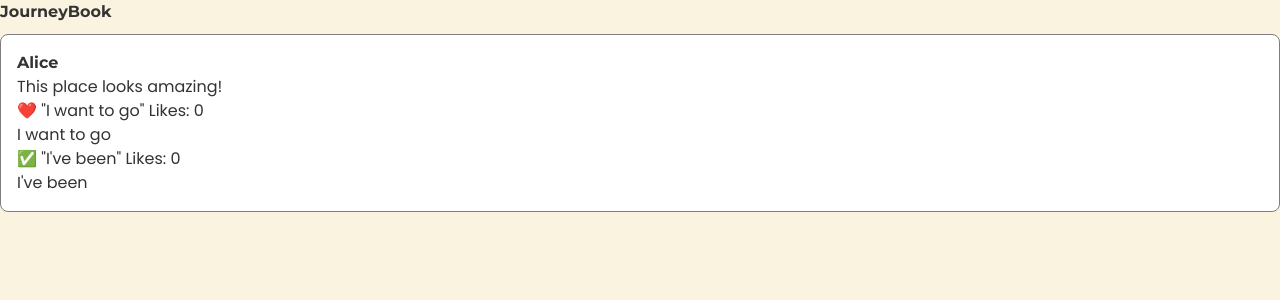
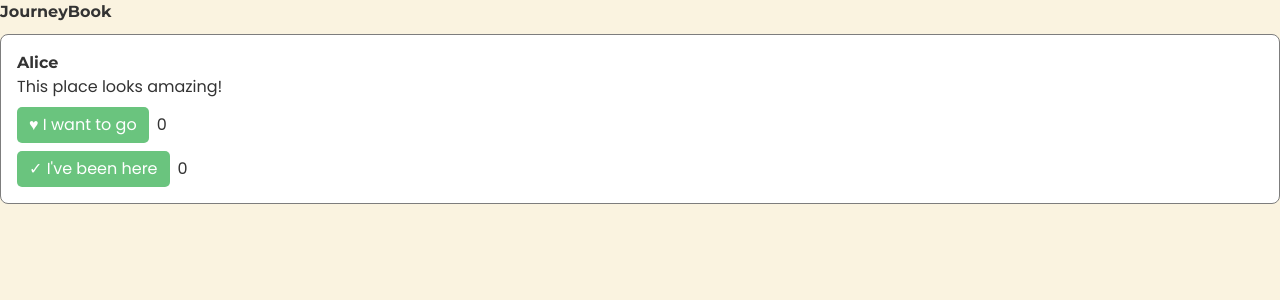
Before and after one commit to emilystewart26/journeybook, a Next.js app: page / in a window 1280 px wide. Shown: the top 300 px of the page. Built offline with nearby package versions, Linux system fonts and the light colour scheme.

Commit message:
Move like buttons to components

```diff
--- a/package.json
+++ b/package.json
@@ -9,9 +9,9 @@
     "lint": "next lint"
   },
   "dependencies": {
+    "next": "^15.3.2",
     "react": "^19.0.0",
-    "react-dom": "^19.0.0",
-    "next": "15.3.2"
+    "react-dom": "^19.0.0"
   },
   "devDependencies": {
     "@tailwindcss/postcss": "^4",
--- /dev/null
+++ b/src/components/BeenButton.js
@@ -0,0 +1,38 @@
+"use client";
+
+import React, { useState, useEffect } from 'react';
+
+export default function BeenButton({ post }) {
+  // Initialize the state
+  const [likesBeen, setLikesBeen] = useState(post.likesBeen || 0);
+
+  // This useEffect will run only on the client side to fetch stored likes from localStorage
+  useEffect(() => {
+    // Fetch the stored likes from localStorage
+    const storedLikesBeen = localStorage.getItem(post.likesBeen);
+
+    // If stored likes exist, update the state
+    if (storedLikesBeen) {
+      setLikesBeen(JSON.parse(storedLikesBeen));
+    }
+  }, [post.id]);
+
+  // Handle the reaction for "I've already been"
+  const handleBeen = () => {
+    setLikesBeen((prevLikes) => {
+      const newLikes = prevLikes + 1;
+
+      // Save the updated likes to localStorage
+      localStorage.setItem(post.likesBeen, JSON.stringify(newLikes));
+
+      return newLikes;
+    });
+  };
+
+  return (
+    <tr>
+      <td className="like-button" onClick={handleBeen}>✓ I've been here </td>
+      <td className="px-2">{likesBeen}</td>
+    </tr>
+  );
+}
--- a/src/components/SocialCard.js
+++ b/src/components/SocialCard.js
@@ -1,38 +1,23 @@
 'use client';
 
 import { useState, useEffect } from 'react';
+import WantButton from "./WantButton";
+import BeenButton from "./BeenButton";
 
 export default function SocialCard({ post }) {
     // Initialize the state for likes for both buttons
-  const [likesWantToGo, setLikesWantToGo] = useState(post.likesWantToGo || 0);
     const [likesBeen, setLikesBeen] = useState(post.likesBeen || 0);
 
     // This useEffect will run only on the client side to fetch stored likes from localStorage
     useEffect(() => {
         // Fetch the stored likes from localStorage
-    const storedLikesWantToGo = localStorage.getItem(post.id + '_likes_wantToGo');
         const storedLikesBeen = localStorage.getItem(post.id + '_likes_been');
 
         // If stored likes exist, update the state
-    if (storedLikesWantToGo) {
-      setLikesWantToGo(JSON.parse(storedLikesWantToGo));
-    }
         if (storedLikesBeen) {
             setLikesBeen(JSON.parse(storedLikesBeen));
         }
     }, [post.id]);
-
-  // Handle the reaction for "I want to go"
-  const handleWantToGo = () => {
-    setLikesWantToGo((prevLikes) => {
-      const newLikes = prevLikes + 1;
-
-      // Save the updated likes to localStorage
-      localStorage.setItem(post.id + '_likes_wantToGo', JSON.stringify(newLikes));
-
-      return newLikes;
-    });
-  };
 
     // Handle the reaction for "I've been"
     const handleBeen = () => {
@@ -51,15 +36,8 @@ export default function SocialCard({ post }) {
         <h3>{post.username}</h3>
         <p>{post.text}</p>
 
-      <p>❤️ "I want to go" Likes: {likesWantToGo}</p>
-      <button onClick={handleWantToGo}>
-        I want to go
-      </button>
-
-      <p>✅ "I've been" Likes: {likesBeen}</p>
-      <button onClick={handleBeen}>
-        I've been
-      </button>
+        <WantButton post = {post} />
+        <BeenButton post = {post} />
         </div>
     );
 }
--- /dev/null
+++ b/src/components/WantButton.js
@@ -0,0 +1,38 @@
+"use client";
+
+import React, { useState, useEffect } from 'react';
+
+export default function WantButton({ post }) {
+  // Initialize the state
+  const [likesWantToGo, setLikesWantToGo] = useState(post.likesWantToGo || 0);
+
+  // This useEffect will run only on the client side to fetch stored likes from localStorage
+  useEffect(() => {
+    // Fetch the stored likes from localStorage
+    const storedLikesWantToGo = localStorage.getItem(post.likesWantToGo);
+
+    // If stored likes exist, update the state
+    if (storedLikesWantToGo) {
+      setLikesWantToGo(JSON.parse(storedLikesWantToGo));
+    }
+  }, [post.id]);
+
+  // Handle the reaction for "I want to go"
+  const handleWantToGo = () => {
+    setLikesWantToGo((prevLikes) => {
+      const newLikes = prevLikes + 1;
+
+      // Save the updated likes to localStorage
+      localStorage.setItem(post.likesWantToGo, JSON.stringify(newLikes));
+
+      return newLikes;
+    });
+  };
+
+  return (
+    <div className="flex align-left items-center my-2">
+      <div className="like-button" onClick={handleWantToGo}>♥ I want to go </div>
+      <div className="px-2">{likesWantToGo}</div>
+    </div>
+  );
+}
```
Also changed, not shown: 1 other file (tests, documents, lock files or other folders). Lines whose indentation alone changed are shown as unchanged.
